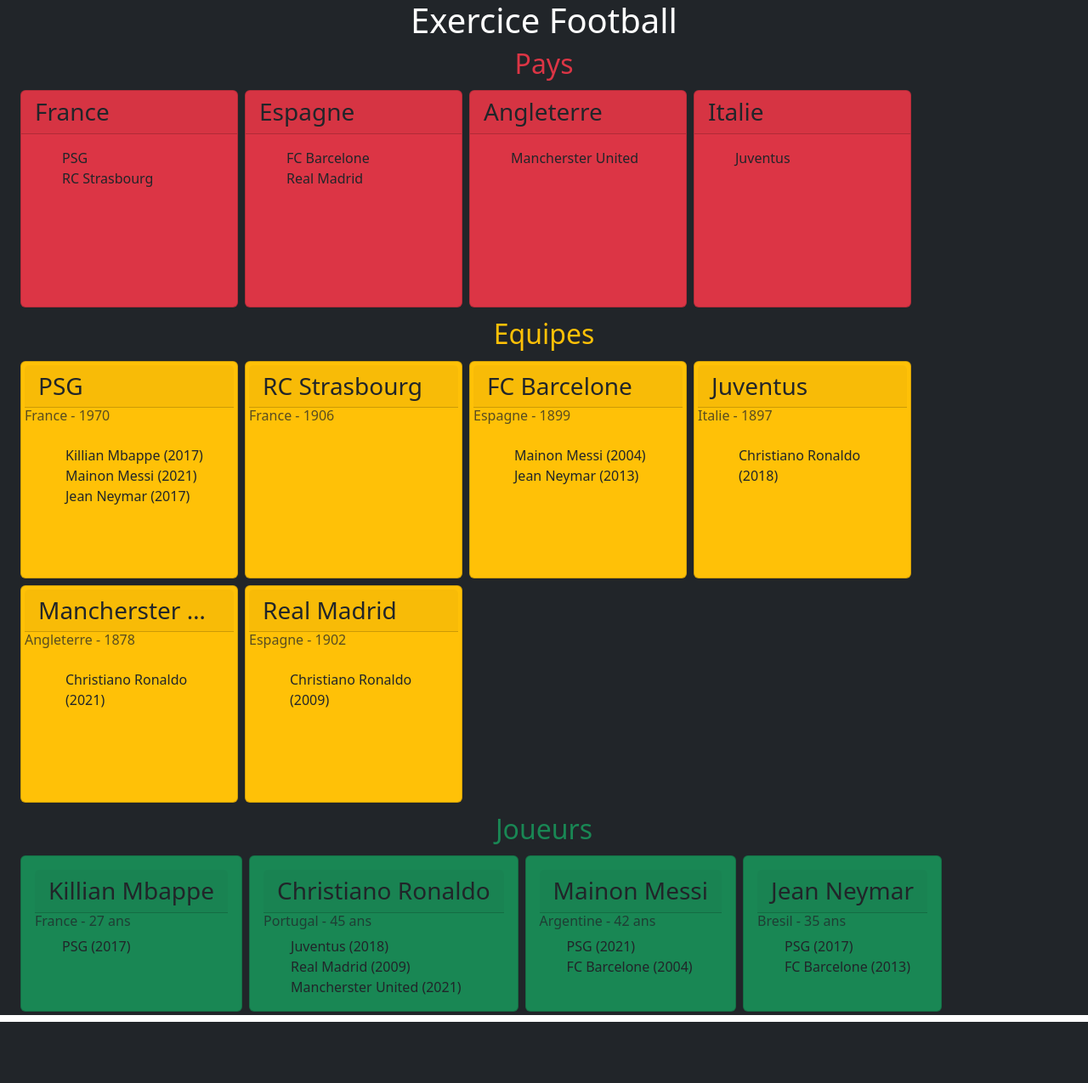
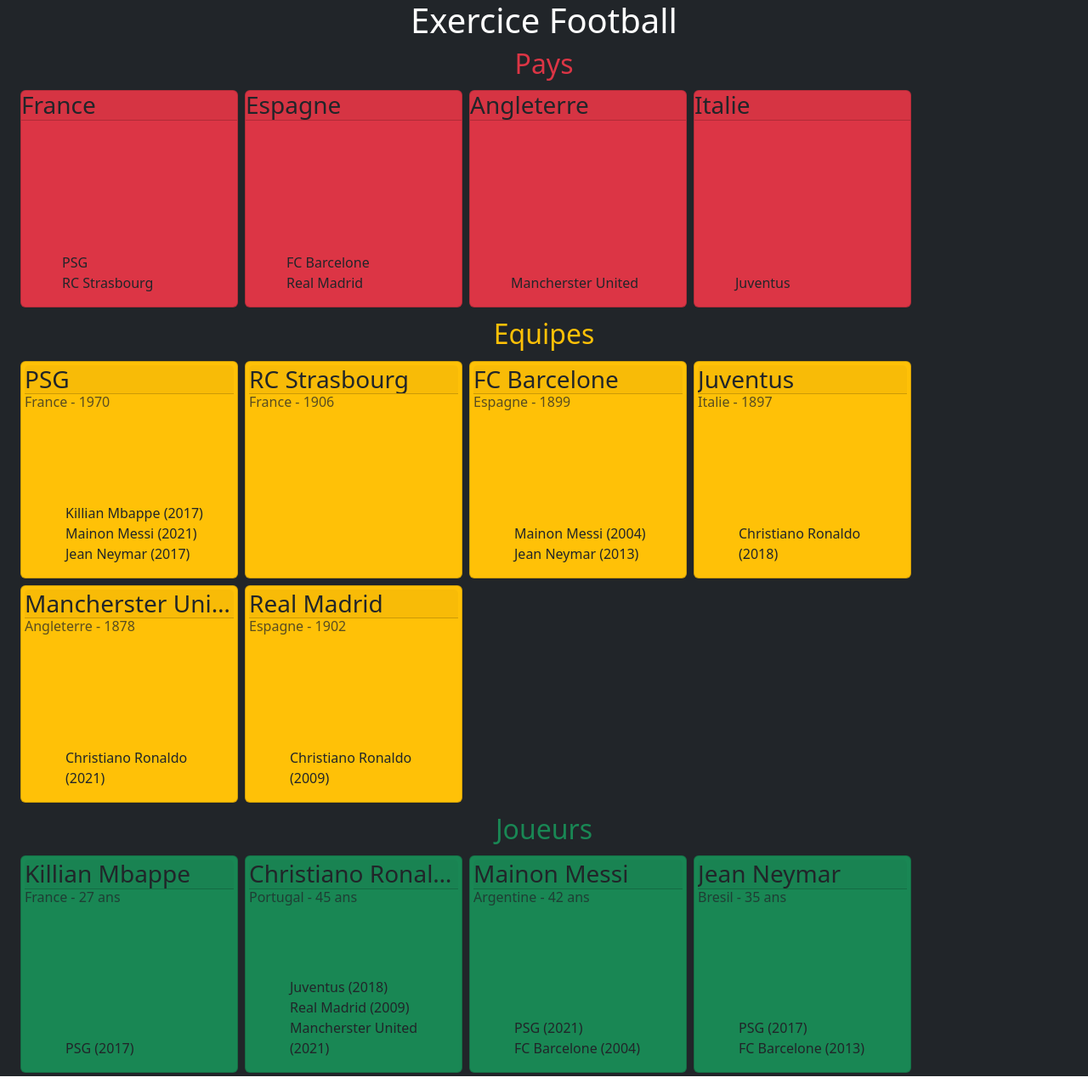
Before and after one commit to Thigre-Corp/POO-Football, a PHP site: page / in a window 1280 px wide. Shown: the whole page at 85% size. Before the commit the page ends 1203 px from the top, so only its background shows below. Run offline with PHP 8.4, Linux system fonts and the light colour scheme.

Commit message:
modification class HTML

```diff
--- a/index.php
+++ b/index.php
@@ -50,8 +50,8 @@
     $transfert8 = new Transfert($man, $ronaldo, '2021');
 //fonction pour afficher les équipes d'un pays
     function afficherCartePays( Pays $pays){
-        echo "<div class='pays card bg-danger m-1' style='height:16em; width:16em;'><h3 class='card-title card-header text-truncate'>".$pays."</h3>";
-        echo "<div class='card-body'>
+        echo "<div class='pays card bg-danger m-1' style='height:16em; width:16em;'><h3 class='card-title card-header text-truncate p-0'>".$pays."</h3>";
+        echo "<div class='card-body position-absolute bottom-0'>
                 <ul class='list-group-flush  card-text'>";
         foreach($pays->getEquipes() as $equipe){
             echo "<li class='list-group-item bg-danger'>".$equipe."</li>";
@@ -60,9 +60,9 @@
     }
 //fonction pour afficher les transferts d'une équippe
     function afficherEquipes( Equipe $equipe){
-        echo "<div class='equipe card bg-warning m-1' style='height:16em; width:16em;'><div class='m-1'><h3 class='card-title card-header text-truncate'>".$equipe."</h3>";
+        echo "<div class='equipe card bg-warning m-1' style='height:16em; width:16em;'><div class='m-1'><h3 class='card-title card-header text-truncate p-0'>".$equipe."</h3>";
         echo "<h4 class='text-body-secondary fs-6'>".$equipe->getPays()." - ".$equipe->getAnneeCreation()."</h4>";
-        echo "<div class='card-body'>";
+        echo "<div class='card-body position-absolute bottom-0'>";
         echo "<ul class='list-group-flush card-text'>";
         foreach($equipe->gettransferts() as $transfert){
             echo "<li class='list-group-item bg-warning'>".$transfert."</li>";
@@ -71,13 +71,14 @@
     }
 //fonction pour afficher les carrières
     function afficherJoueur( Joueur $joueur){
-        echo "<div class='joueur card bg-success m-1 style='height:16em; width:16em;'><div class='card-body'><h3 class='card-title card-header text-truncate'>".$joueur."</h3>";
+        echo "<div class='joueur card bg-success m-1' style='height:16em; width:16em;'><div class='m-1'><h3 class='card-title card-header text-truncate p-0'>".$joueur."</h3>";
         echo "<h4 class='text-body-secondary fs-6'>".$joueur->getPays()." - ".$joueur->getAge()." ans</h4>";
-        echo "<ul class='list-group-flush bg-success  card-text'>";
+        echo "<div class='card-body position-absolute bottom-0'>
+                <ul class='list-group-flush bg-success  card-text'>";
         foreach($joueur->gettransferts() as $transfert){
             echo "<li class='list-group-item bg-success'>".$transfert->getEquipe()." (".$transfert->getDateString().")</li>";
         }
-        echo "</ul></div></div>";
+        echo "</ul></div></div></div>";
     }
 //appel cartes pays
     echo "<h2 class='text-danger text-center'>Pays</h2><div id='carte_pays' class='d-flex m-2 flex-wrap'>";
```
